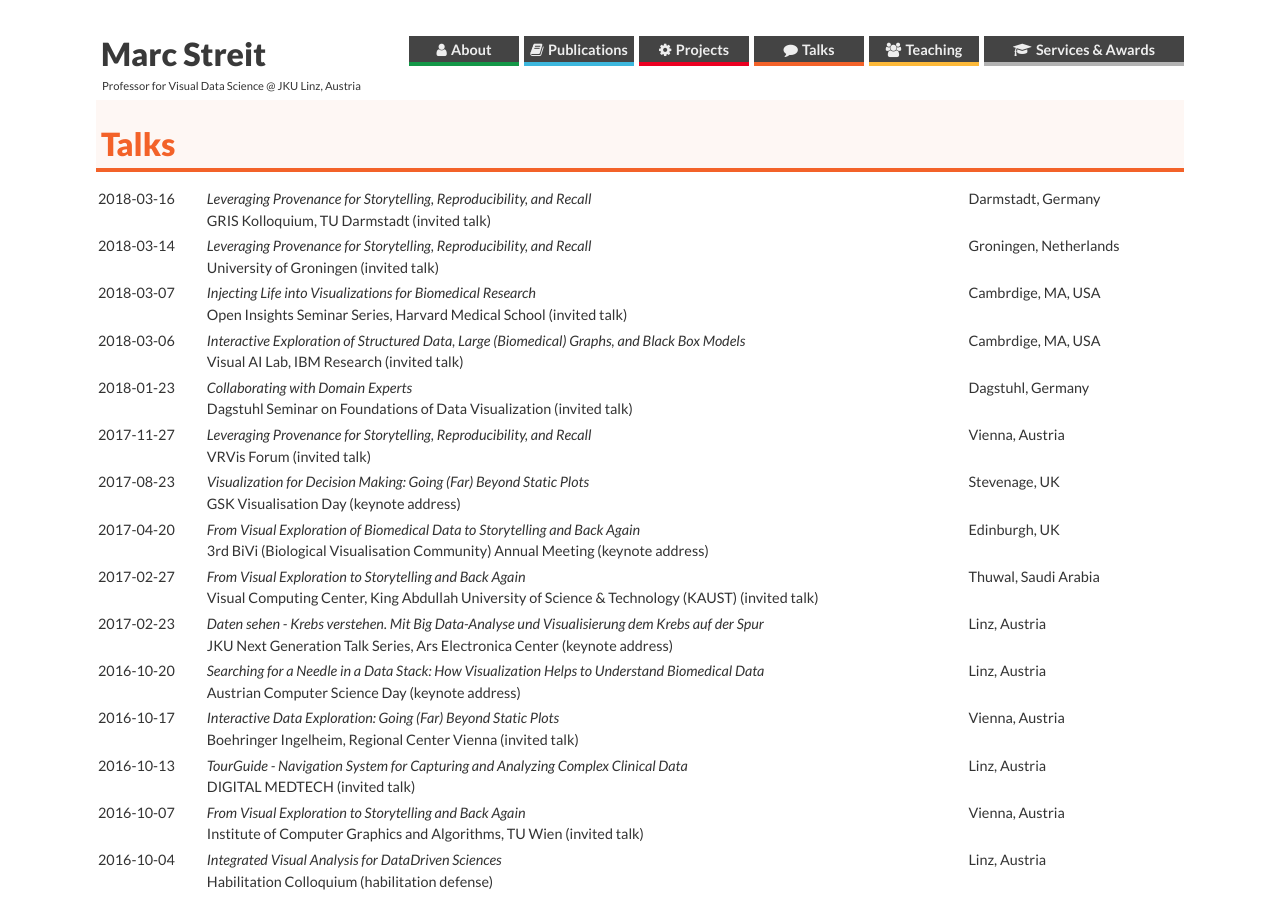
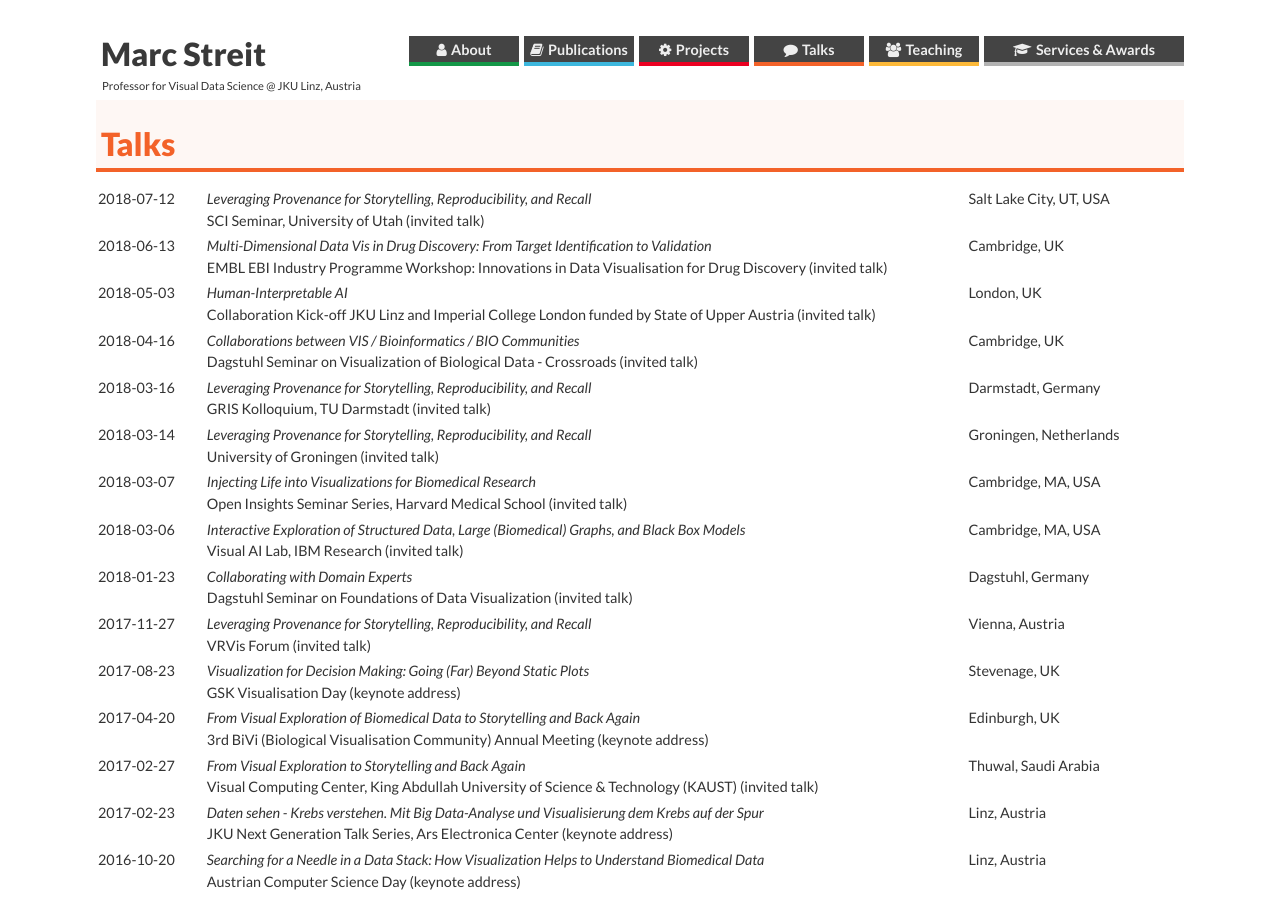
Before and after one commit to mstreit/mstreit.github.io, a Jekyll site: the page built from talks.md, in a window 1280 px wide and 900 px high. Built offline with Jekyll 4.4.1, drawn with Linux system fonts in a browser that asks for light colours; nearby versions of some CDN libraries; some web fonts are replaced.

Commit message:
updated talks

```diff
--- a/_data/talks.yml
+++ b/_data/talks.yml
@@ -1,3 +1,27 @@
+- title: "Leveraging Provenance for Storytelling, Reproducibility, and Recall"
+  event: SCI Seminar, University of Utah
+  date: 2018-07-12
+  location: Salt Lake City, UT, USA
+  type: invited talk
+
+- title: "Multi-Dimensional Data Vis in Drug Discovery: From Target Identification to Validation"
+  event: "EMBL EBI Industry Programme Workshop: Innovations in Data Visualisation for Drug Discovery"
+  date: 2018-06-13
+  location: Cambridge, UK
+  type: invited talk
+
+- title: "Human-Interpretable AI"
+  event: Collaboration Kick-off JKU Linz and Imperial College London funded by State of Upper Austria
+  date: 2018-05-03
+  location: London, UK
+  type: invited talk
+
+- title: "Collaborations between VIS / Bioinformatics / BIO Communities"
+  event: "Dagstuhl Seminar on Visualization of Biological Data - Crossroads"
+  date: 2018-04-16
+  location: Cambridge, UK
+  type: invited talk
+
 - title: "Leveraging Provenance for Storytelling, Reproducibility, and Recall"
   event: GRIS Kolloquium, TU Darmstadt
   date: 2018-03-16
@@ -13,13 +37,13 @@
 - title: "Injecting Life into Visualizations for Biomedical Research"
   event: Open Insights Seminar Series, Harvard Medical School
   date: 2018-03-07
-  location: Cambrdige, MA, USA
+  location: Cambridge, MA, USA
   type: invited talk
 
 - title: "Interactive Exploration of Structured Data, Large (Biomedical) Graphs, and Black Box Models"
   event: Visual AI Lab, IBM Research
   date: 2018-03-06
-  location: Cambrdige, MA, USA
+  location: Cambridge, MA, USA
   type: invited talk
 
 - title: "Collaborating with Domain Experts"
```
